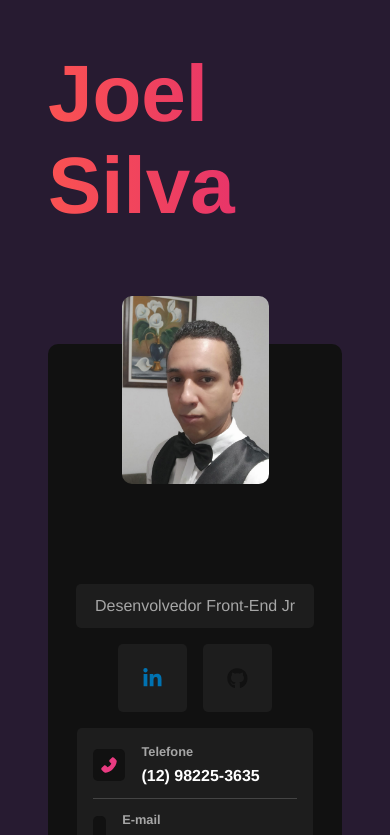
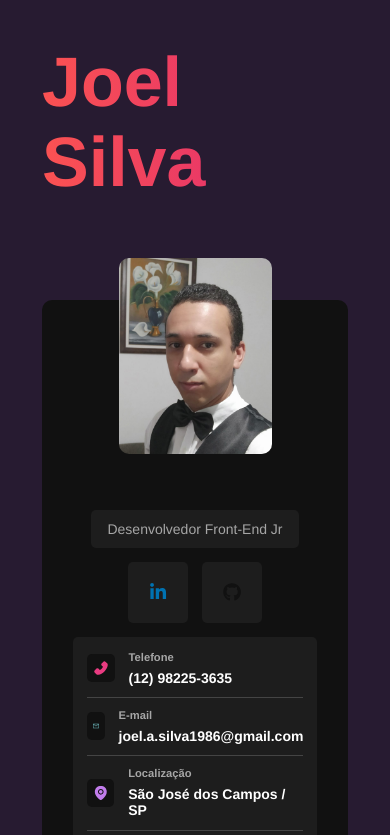
Before and after one commit to joelsilva1986/Portifolio-web, a React (Vite) app: page / in a window 390 px wide. Shown: the top 835 px of the page. Built offline with nearby package versions, Linux system fonts and the light colour scheme.

Commit message:
resolvido problema de responsividade

```diff
--- a/src/styles/main.sass
+++ b/src/styles/main.sass
@@ -1,4 +1,12 @@
 @use 'variables'
+
+html
+    @media(max-width: 1080px)
+        font-size: 93.75%
+
+    @media(max-width: 720px)
+        font-size: 87.5%
+
 
 *
     padding: 0
```
